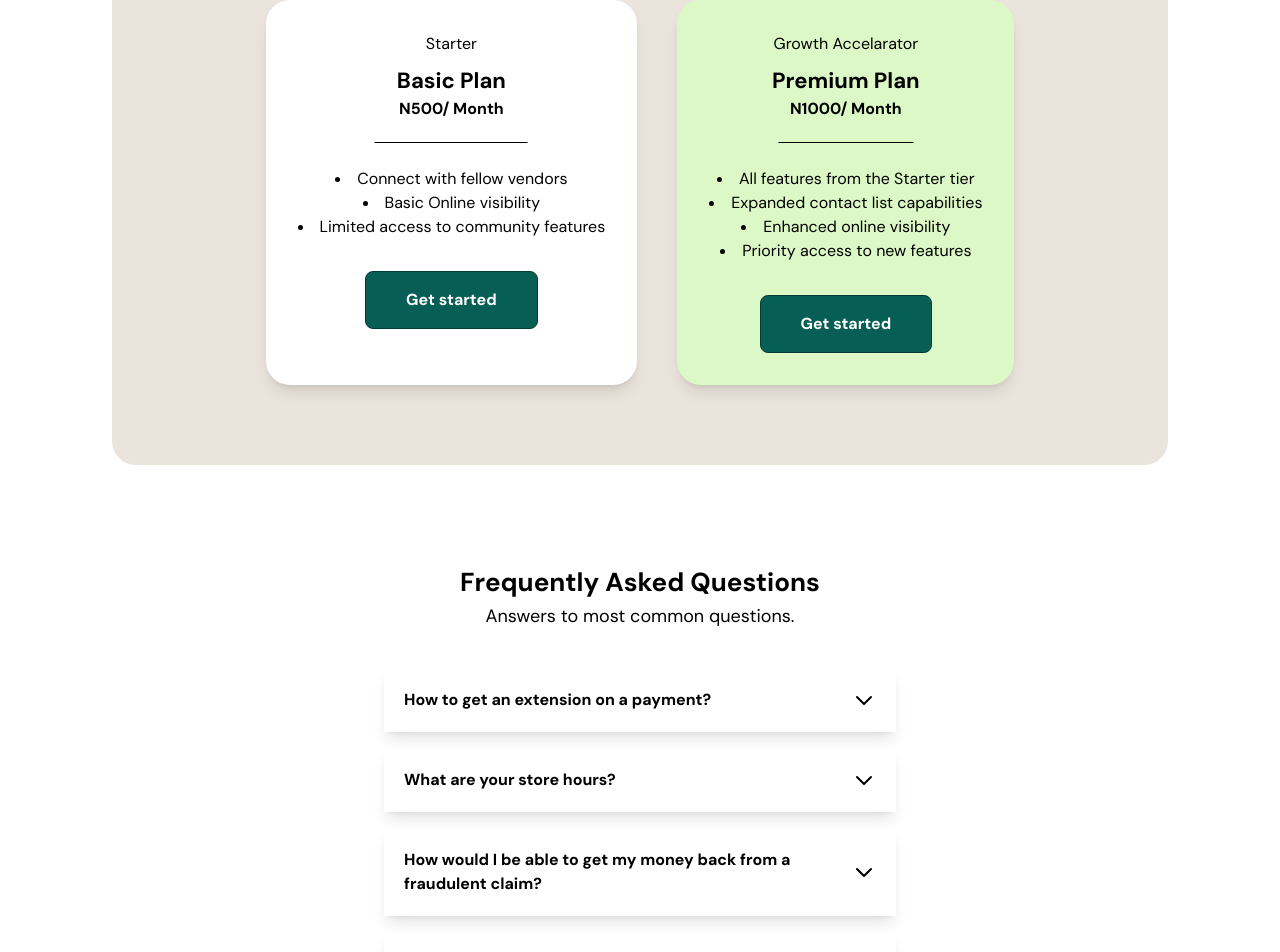
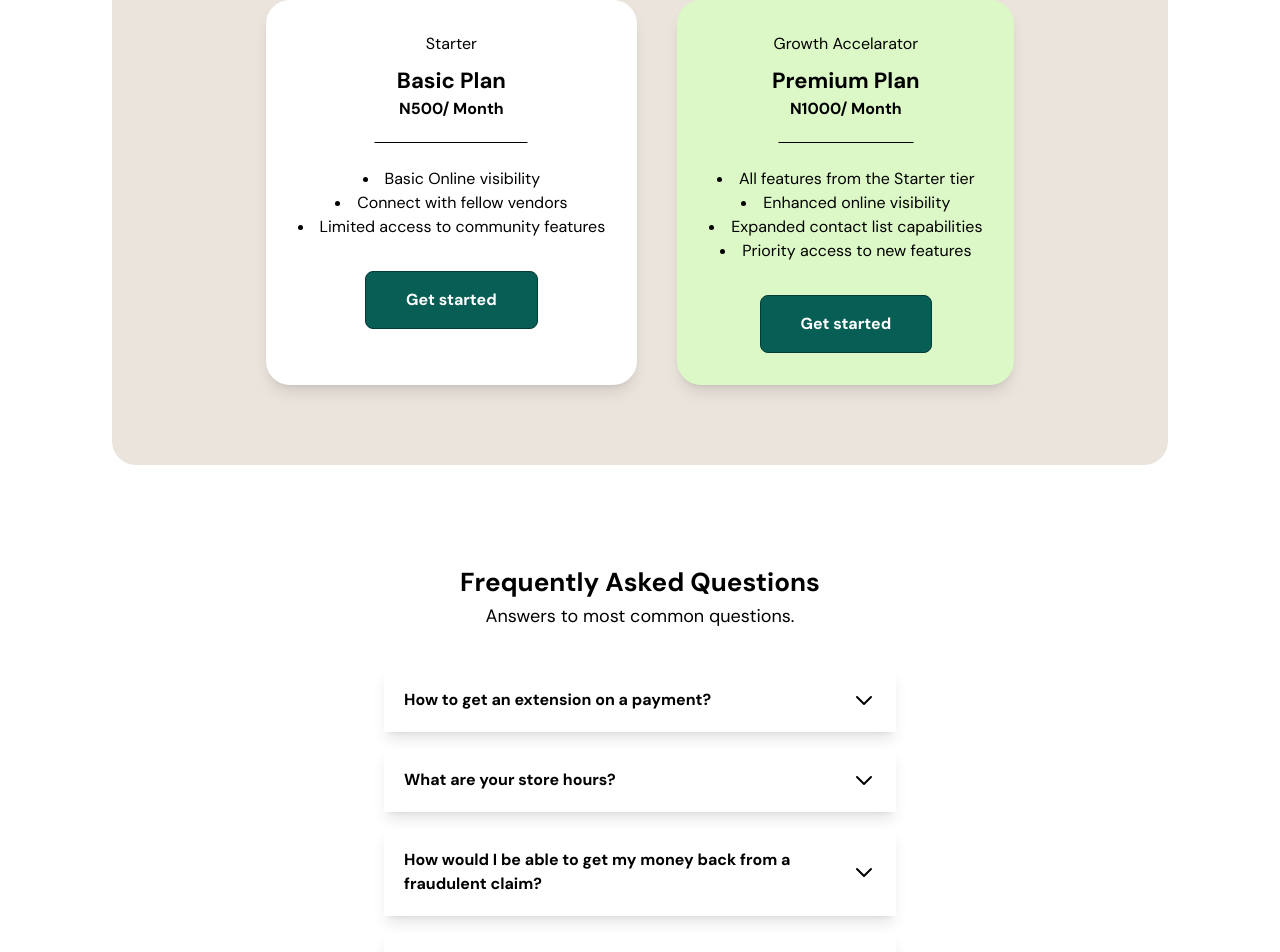
Before and after one commit to NormaWeb/Wav, a React (Vite) app: page / in a window 1280 px wide. Shown: the part 2152-3104 px from the top of the page. Built offline with nearby package versions, Linux system fonts and the light colour scheme.

Commit message:
Update Choose.jsx

```diff
--- a/src/sections/Choose.jsx
+++ b/src/sections/Choose.jsx
@@ -23,8 +23,8 @@ const Choose = () => {
 
 
                         <ul class="list-inside list-disc text-center">
+                            <li>Basic Online visibility </li>
                             <li>Connect with fellow vendors </li>
-                            <li>Basic Online visibility </li>
                             <li>Limited access to community features </li>
                         </ul>
 
@@ -48,8 +48,8 @@ const Choose = () => {
 
                         <ul class="list-inside list-disc text-center">
                             <li>All features from the Starter tier</li>
+                            <li>Enhanced online visibility</li>
                             <li>Expanded contact list capabilities</li>
-                            <li>Enhanced online visibility</li>
                             <li>Priority access to new features</li>
                         </ul>
 
```
